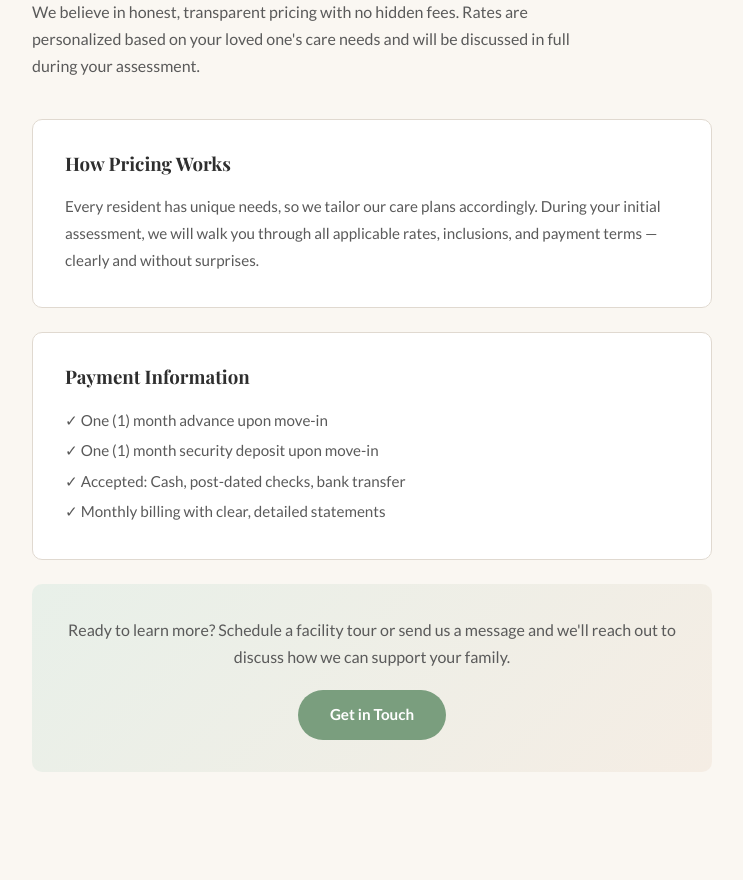
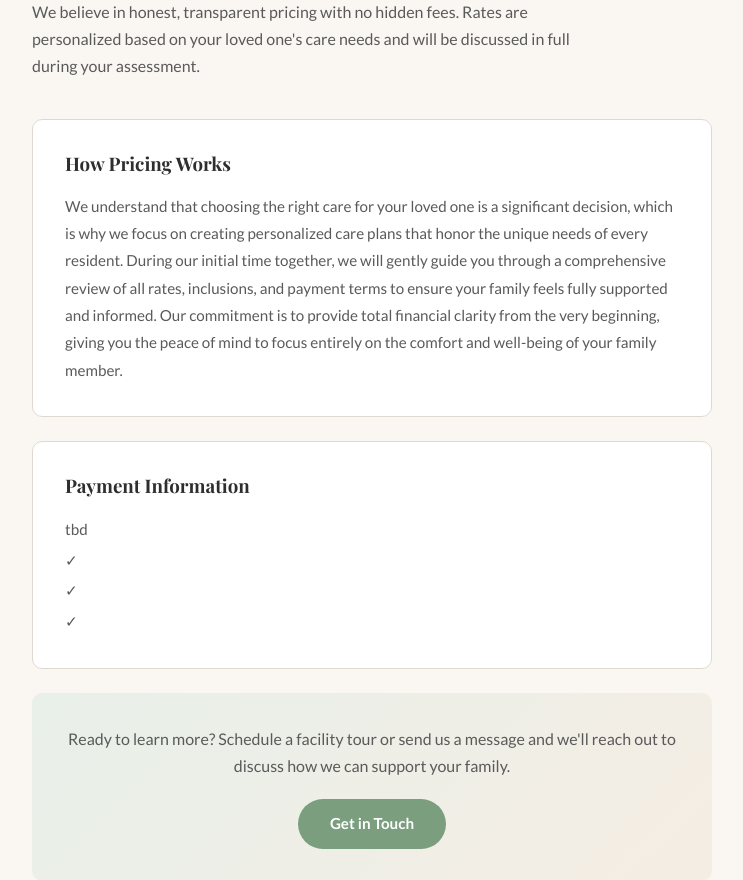
Before and after one commit to Joloham/capati-homecare-website, a Flask app: template templates/pricing.html in a window 1280 px wide. Shown: the part 233-1113 px from the top of the page, without its empty margins (98-841 px from the left). Run offline with Flask 3, Linux system fonts and the light colour scheme; the template is opened without the code that fills it, so the values that code supplies are empty.

Commit message:
minor changes to pricing page

```diff
--- a/templates/pricing.html
+++ b/templates/pricing.html
@@ -21,17 +21,17 @@
       <div style="background:var(--warm-white);border:1px solid var(--border);border-radius:var(--radius);padding:2rem;margin-bottom:1.5rem;">
         <h3 style="margin-bottom:1rem;">How Pricing Works</h3>
         <p style="color:var(--text-mid);font-size:0.95rem;line-height:1.8;">
-          Every resident has unique needs, so we tailor our care plans accordingly. During your initial assessment, we will walk you through all applicable rates, inclusions, and payment terms — clearly and without surprises.
+            We understand that choosing the right care for your loved one is a significant decision, which is why we focus on creating personalized care plans that honor the unique needs of every resident. During our initial time together, we will gently guide you through a comprehensive review of all rates, inclusions, and payment terms to ensure your family feels fully supported and informed. Our commitment is to provide total financial clarity from the very beginning, giving you the peace of mind to focus entirely on the comfort and well-being of your family member.</p>
         </p>
       </div>
 
       <div style="background:var(--warm-white);border:1px solid var(--border);border-radius:var(--radius);padding:2rem;margin-bottom:1.5rem;">
         <h3 style="margin-bottom:1rem;">Payment Information</h3>
         <ul style="color:var(--text-mid);font-size:0.95rem;line-height:2;list-style:none;padding:0;">
-          <li>✓ One (1) month advance upon move-in</li>
-          <li>✓ One (1) month security deposit upon move-in</li>
-          <li>✓ Accepted: Cash, post-dated checks, bank transfer</li>
-          <li>✓ Monthly billing with clear, detailed statements</li>
+          <li>tbd</li>
+          <li>✓</li>
+          <li>✓</li>
+          <li>✓</li>
         </ul>
       </div>
 
```
